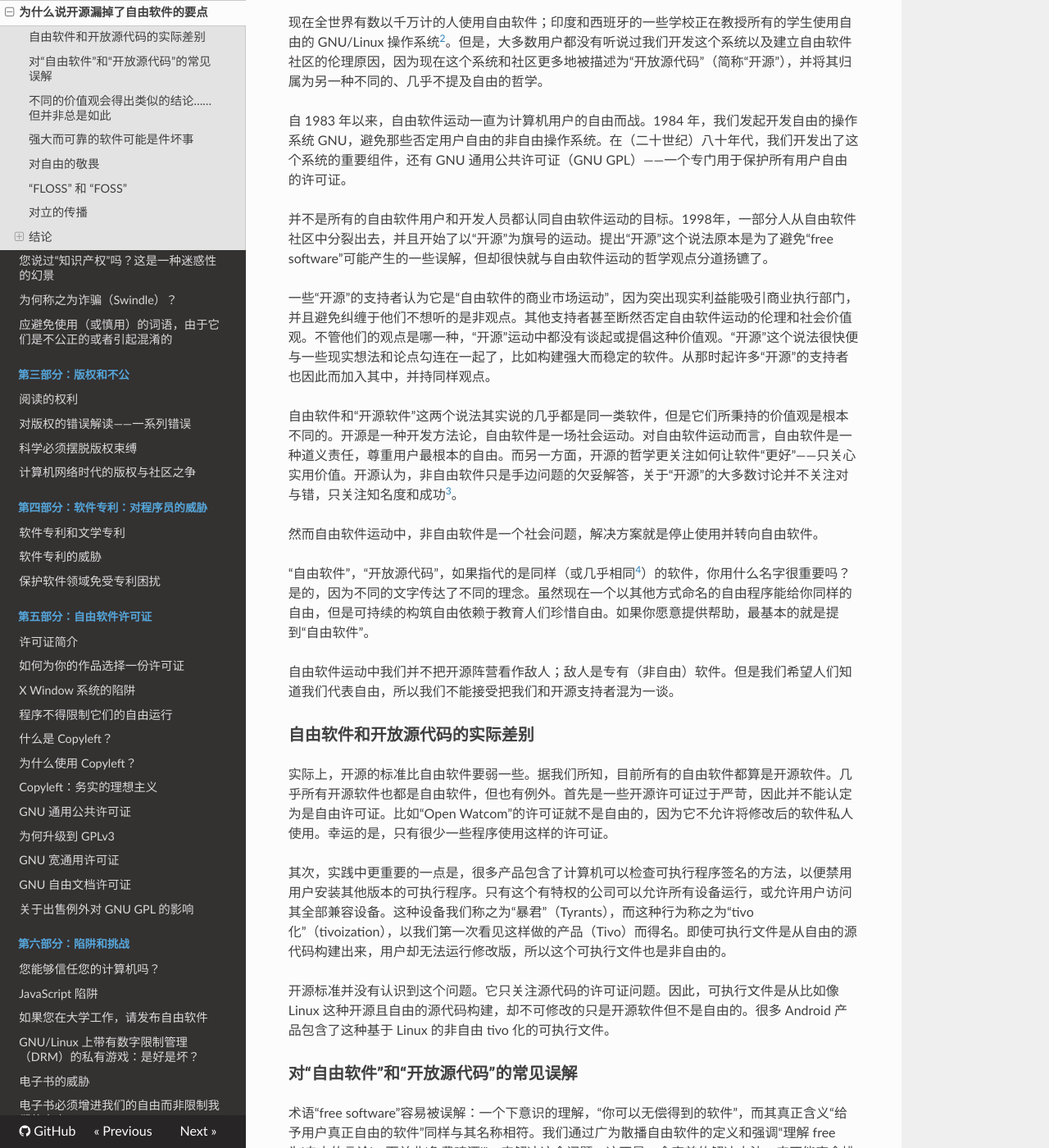
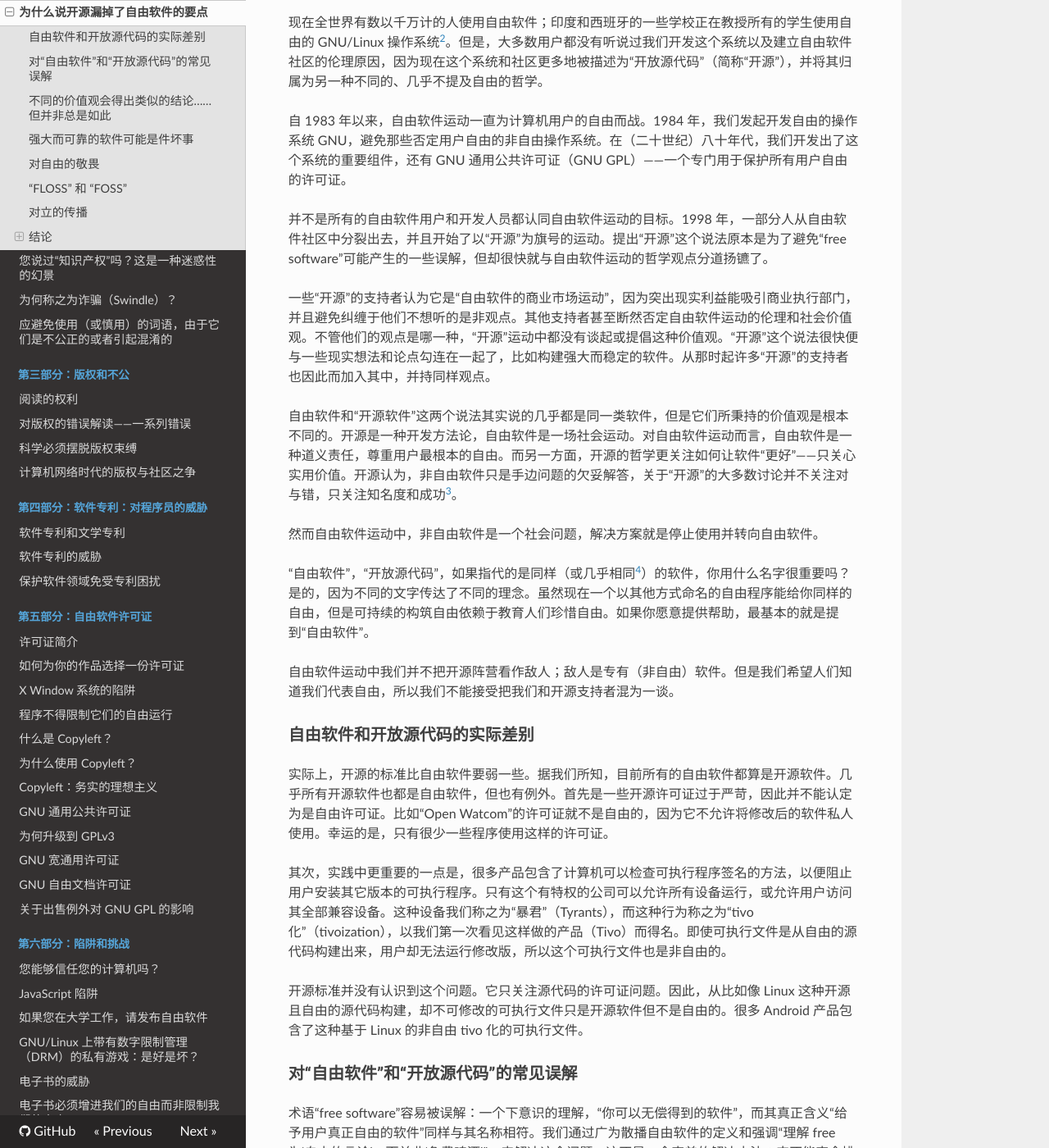
Before and after one commit to beijinglug/fsfs-zh, an MkDocs documentation site: the page built from docs/open-source-misses-the-point.md, in a window 1280 px wide and 1400 px high, scrolled down 483 px. Shown: the whole window at 82% size. Built offline with MkDocs 1.6.1, drawn with Linux system fonts in a browser that asks for light colours; nearby versions of some CDN libraries; old or Windows-style settings are respelled for this version of MkDocs; some of the changed text lies outside the part shown.

Commit message:
Update open-source-misses-the-point.md

```diff
--- a/docs/open-source-misses-the-point.md
+++ b/docs/open-source-misses-the-point.md
@@ -11,7 +11,7 @@
 
 自 1983 年以来，自由软件运动一直为计算机用户的自由而战。1984 年，我们发起开发自由的操作系统 GNU，避免那些否定用户自由的非自由操作系统。在（二十世纪）八十年代，我们开发出了这个系统的重要组件，还有 GNU 通用公共许可证（GNU GPL）——一个专门用于保护所有用户自由的许可证。
 
-并不是所有的自由软件用户和开发人员都认同自由软件运动的目标。1998年，一部分人从自由软件社区中分裂出去，并且开始了以“开源”为旗号的运动。提出“开源”这个说法原本是为了避免“free software”可能产生的一些误解，但却很快就与自由软件运动的哲学观点分道扬镳了。
+并不是所有的自由软件用户和开发人员都认同自由软件运动的目标。1998 年，一部分人从自由软件社区中分裂出去，并且开始了以“开源”为旗号的运动。提出“开源”这个说法原本是为了避免“free software”可能产生的一些误解，但却很快就与自由软件运动的哲学观点分道扬镳了。
 
 一些“开源”的支持者认为它是“自由软件的商业市场运动”，因为突出现实利益能吸引商业执行部门，并且避免纠缠于他们不想听的是非观点。其他支持者甚至断然否定自由软件运动的伦理和社会价值观。不管他们的观点是哪一种，“开源”运动中都没有谈起或提倡这种价值观。“开源”这个说法很快便与一些现实想法和论点勾连在一起了，比如构建强大而稳定的软件。从那时起许多“开源”的支持者也因此而加入其中，并持同样观点。
 
@@ -27,15 +27,15 @@
 
 实际上，开源的标准比自由软件要弱一些。据我们所知，目前所有的自由软件都算是开源软件。几乎所有开源软件也都是自由软件，但也有例外。首先是一些开源许可证过于严苛，因此并不能认定为是自由许可证。比如“Open Watcom”的许可证就不是自由的，因为它不允许将修改后的软件私人使用。幸运的是，只有很少一些程序使用这样的许可证。
 
-其次，实践中更重要的一点是，很多产品包含了计算机可以检查可执行程序签名的方法，以便禁用用户安装其他版本的可执行程序。只有这个有特权的公司可以允许所有设备运行，或允许用户访问其全部兼容设备。这种设备我们称之为“暴君”（Tyrants），而这种行为称之为“tivo 化”（tivoization），以我们第一次看见这样做的产品（Tivo）而得名。即使可执行文件是从自由的源代码构建出来，用户却无法运行修改版，所以这个可执行文件也是非自由的。
+其次，实践中更重要的一点是，很多产品包含了计算机可以检查可执行程序签名的方法，以便阻止用户安装其它版本的可执行程序。只有这个有特权的公司可以允许所有设备运行，或允许用户访问其全部兼容设备。这种设备我们称之为“暴君”（Tyrants），而这种行为称之为“tivo 化”（tivoization），以我们第一次看见这样做的产品（Tivo）而得名。即使可执行文件是从自由的源代码构建出来，用户却无法运行修改版，所以这个可执行文件也是非自由的。
 
-开源标准并没有认识到这个问题。它只关注源代码的许可证问题。因此，可执行文件是从比如像 Linux 这种开源且自由的源代码构建，却不可修改的只是开源软件但不是自由的。很多 Android 产品包含了这种基于 Linux 的非自由 tivo 化的可执行文件。
+开源标准并没有认识到这个问题。它只关注源代码的许可证问题。因此，从比如像 Linux 这种开源且自由的源代码构建，却不可修改的可执行文件只是开源软件但不是自由的。很多 Android 产品包含了这种基于 Linux 的非自由 tivo 化的可执行文件。
 
 ### 对“自由软件”和“开放源代码”的常见误解
 
 术语“free software”容易被误解：一个下意识的理解，“你可以无偿得到的软件”，而其真正含义“给予用户真正自由的软件”同样与其名称相符。我们通过广为散播自由软件的定义和强调“理解 free 为‘自由的言论’，而并非‘免费啤酒’”，来解决这个问题。这不是一个完美的解决方法；它不能完全排除这个问题。如果它没有其它问题的话，也许一个没有歧义且正确的说法会更好一些。
 
-然而很不幸，英语里所有可选的说法都存在各种问题。我们曾看到过很多这种情况，人们收到很多建议，但没有一个是明显“正确”的选择。（例如，在某些环境中法语和西班牙语单词“自由”是有效的,但印度人却完全不认可。）每个提交的用来替代“自由软件”的词语都存在一些语义问题——这也包括“开源软件”。
+然而很不幸，英语里所有可选的说法都存在各种问题。我们曾看到过很多这种情况，人们收到很多建议，但没有一个是明显“正确”的选择。（例如，在某些环境中法语和西班牙语单词“自由”是有效的，但印度人却完全不认可。）每个提交的用来替代“自由软件”的词语都存在一些语义问题——这也包括“开源软件”。
 
 “开放源代码软件”的官方定义（由开放源代码促进会公布，这里引用太长了[^open-5]）是间接引述自我们的“自由软件”的标准。与自由软件不同；在一些方面稍微有点宽松。尽管如此，他们的定义大多数情况还是非常接近我们的定义的。
 
@@ -49,7 +49,7 @@
 
 开源的支持者们试图通过指出他们的官方定义来应对这个问题，但收效甚微，甚至还不如直接用“自由软件”。“free software”这个说法天生就只有两种含义，其中一个是我们设想的含义，所以领会了“言论自由，而并非免费的啤酒”的人就不会曲解它。但是“开源”只有一个天然的含义，但是这个含义却和它的支持者们预想的不同。所以不存在一个一劳永逸的方法来解释和证明其官方定义。这就产生了更大的歧义。
 
-另外一个关于“开源”的误解认为它的意思是“不使用GNU GPL”。这还会产对一个对“自由软件”的误解，认为自由软件就是“GPL 许可证保护的软件”。这样都不对了，因为 GNU GPL 被当作是一个开源许可证，而大多数开源许可证被当作是自由软件许可证。而且还有很多不是 GNU GPL 的自由软件许可证[^open-10]。
+另外一个关于“开源”的误解认为它的意思是“不使用 GNU GPL”。这还会产对一个对“自由软件”的误解，认为自由软件就是“GPL 许可证保护的软件”。这样都不对了，因为 GNU GPL 被当作是一个开源许可证，而大多数开源许可证被当作是自由软件许可证。而且还有很多不是 GNU GPL 的自由软件许可证[^open-10]。
 
 “开放源代码”甚至已经被引申和应用到了其他活动中，比如政府、教育和科学，那些没有源代码的，与软件的标准并不相关的领域。这些活动唯一的共同点是他们只是以某种方式邀请人们参加。而目前为止这个概念只是被引申成了“参与”或“透明”而已，甚至更浅。最坏的情况，它已经成为一个空洞的流行语[^open-11]。
 
@@ -85,7 +85,7 @@
 
 然而，这正是开源的引领者决定要做的。他们希望停止对伦理规范和自由问题的讨论，而仅仅关注某个自由软件直接的实际利润，这样，他们或许就能更有效地将软件“卖”给某些用户，特别是商业用户。
 
-用他们自己的话说，这种方法已经被证实是有效的。开源的修辞方式已经吸引了许多商业和个人用户来使用，甚至开发这些壮大我们社区的自由软件——但仅仅是在表面的、实用上的。开源哲学，和它纯粹的实用主义价值观，阻碍了人们对自由软件更深层观点的理解；它将许多人带进了我们的社区，但却没有教他们去捍卫社区。就目前的现状来看还是不错的，但是它不足以捍卫自由。要吸引自由软件用户，需要让他们成为个体自由的捍卫者。
+用他们自己的话说，这种方法已经被证实是有效的。开源的修辞方式已经吸引了许多商业和个人用户来使用、甚至开发这些壮大我们社区的自由软件——但仅仅是在表面的、实用上的。开源哲学，和它纯粹的实用主义价值观，阻碍了人们对自由软件更深层观点的理解；它将许多人带进了我们的社区，但却没有教他们去捍卫社区。就目前的现状来看还是不错的，但是它不足以捍卫自由。要吸引自由软件用户，需要让他们成为个体自由的捍卫者。
 
 迟早这些用户会因为一些实际利益而转向专有软件。无数的公司试图提供这种诱惑，有些甚至提供免费副本。为什么用户会减少？只有他们领悟了自由软件所赋予用户的自由，去珍惜自由的价值，而不只关心特定自由软件在技术上和实用性上的方便性价值，他们就会明白了。为了传播这种思想，我们必须谈论自由。对商业采取一定的沉默方式对于社区来说是有益的，但是，如果大家普遍地把对自由的向往看作是一种怪癖，那将是很危险的。
 
@@ -131,7 +131,7 @@
 
 [^open-9]: Karl Mathiesen 和 Tess Riley，“Texas Teenager Creates $20 Water Purifier to Tackle Toxic E-Waste Pollution”（德州青少年创建 $20 水净化器，以解决有毒电子废物污染环境），2015年8月27日。<http://theguardian.com/sustainable-business/2015/aug/27/texas-teenager-water-purifier-toxic-e-waste-pollution>
 
-[^open-10]: 参见“Various Licenses and Comments about Them” <http://gnu.org/licenses/license-list.html>”
+[^open-10]: 参见“Various Licenses and Comments about Them” <http://gnu.org/licenses/license-list.html>
 
 [^open-11]: Evgeny Morozov，“Open and Closed”（开放和封闭），2013年3月16日，<http://www.nytimes.com/2013/03/17/opinion/sunday/morozov-open-and-closed.html>
 
```
Also changed, not shown: other parts of docs/open-source-misses-the-point.md (+1 -1 lines).
